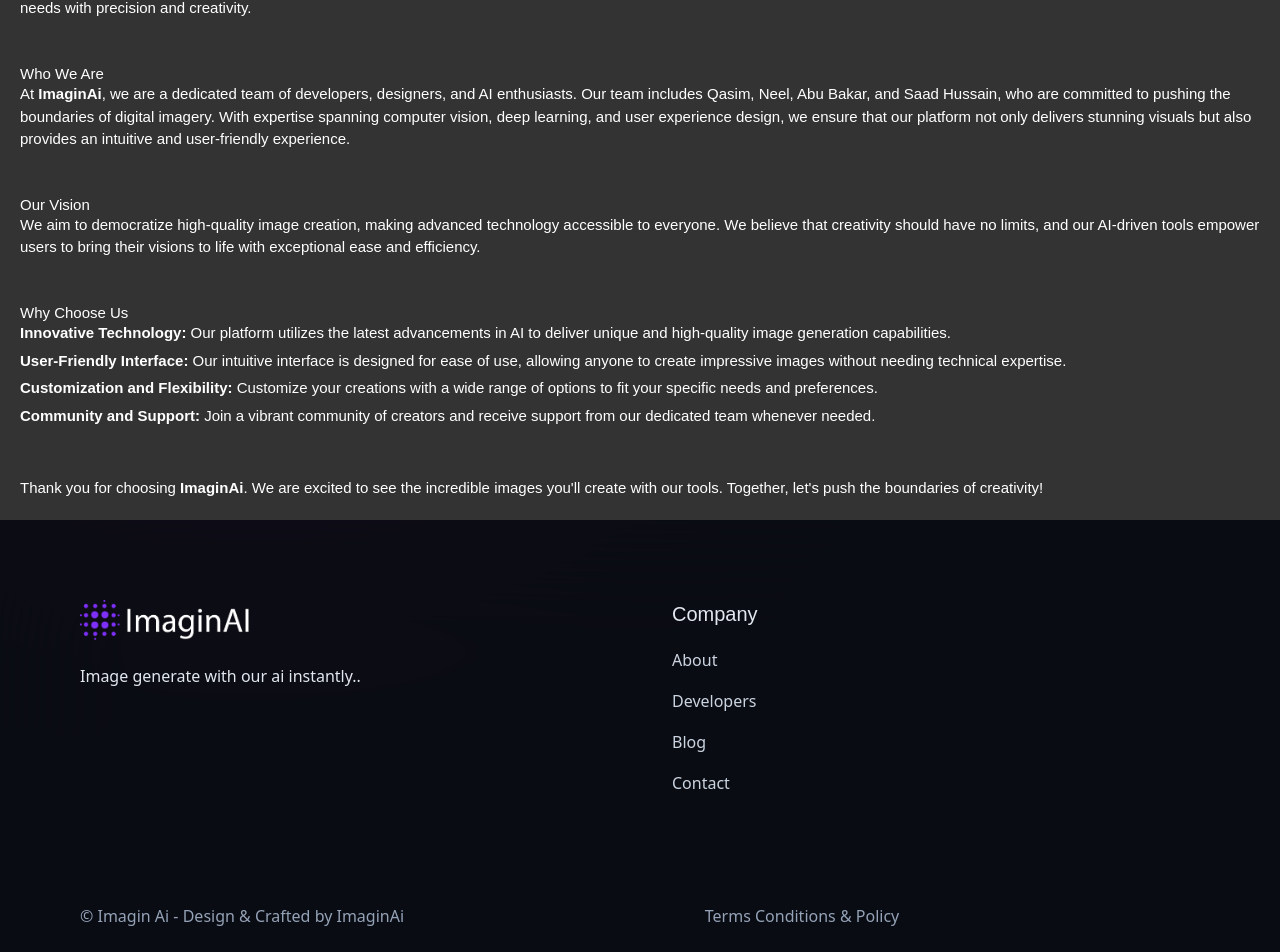
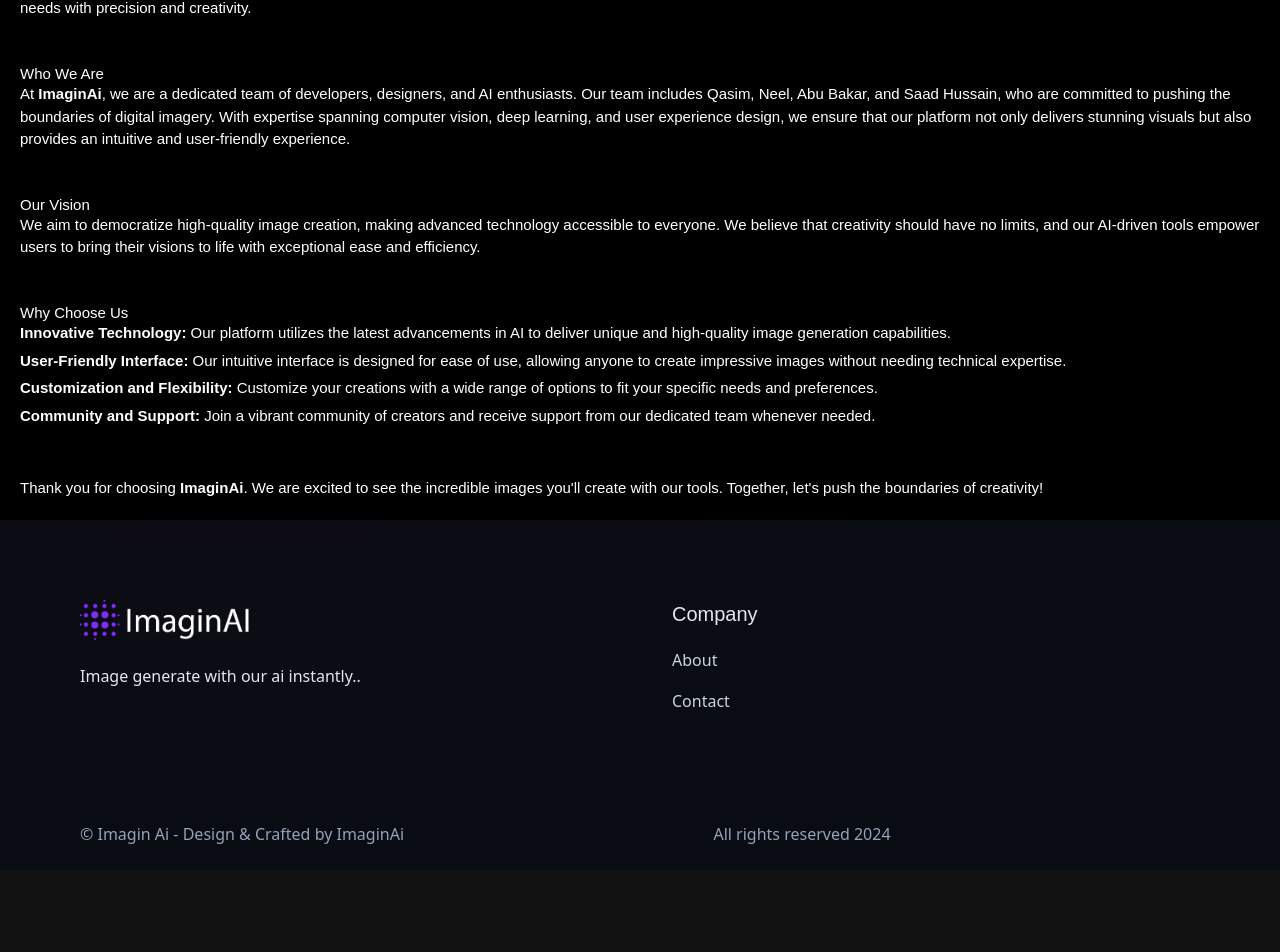
Before and after one commit to NeelRamnani/app_dashboard, a React (Vite) app: page /aboutus in a window 1280 px wide. Shown: the part 221-1173 px from the top of the page. After the commit the page ends 1091 px from the top, so only its background shows below. Built offline with nearby package versions, Linux system fonts and the light colour scheme.

Commit message:
footer changes

```diff
--- a/src/Components/HomeScreenLayout/Foot.jsx
+++ b/src/Components/HomeScreenLayout/Foot.jsx
@@ -1,6 +1,6 @@
 import React from 'react'
 import '../../assets/css/another.css'
-
+import { Link } from 'react-router-dom';
 const Foot = () => {
   return (
     <div> <footer className="bg-default-950/40 backdrop-blur-3xl">
@@ -15,16 +15,12 @@
         <ul className="flex flex-col gap-3">
           <h5 className="xl:text-xl lg:text-lg font-medium text-default-200 mb-2">Company</h5>
           <li>
-            <a href="#" className="text-base font-normal text-slate-300 hover:text-primary transition-all">About</a>
+            <Link  className="text-base font-normal text-slate-300 hover:text-primary transition-all" to="/Aboutus">About</Link>
           </li>
+
+
           <li>
-            <a href="=" className="text-base font-normal text-slate-300 hover:text-primary transition-all">Developers</a>
-          </li>
-          <li>
-            <a href="="className="text-base font-normal text-slate-300 hover:text-primary transition-all">Blog</a>
-          </li>
-          <li>
-            <a href="=" className="text-base font-normal text-slate-300 hover:text-primary transition-all">Contact</a>
+            <Link  href="=" className="text-base font-normal text-slate-300 hover:text-primary transition-all" to="/Contact">Contact</Link>
           </li>
         </ul>
       </div>
@@ -37,7 +33,7 @@
         © Imagin Ai - <a href="#">Design &amp; Crafted <i data-lucide="heart" className="inline h-4 w-4 text-red-500 fill-red-500" /> by ImaginAi</a>
       </p>
       <p className="text-base font-medium text-default-400">
-        <a href="#">Terms Conditions &amp; Policy</a>
+        <a href="#">All rights reserved  2024</a>
       </p>
     </div>{/* Flex End */}
   </div>{/* Container End */}
--- a/src/Pages/AboutUs.jsx
+++ b/src/Pages/AboutUs.jsx
@@ -5,7 +5,7 @@
 
   return (
 
-    <div style={{ ...textStyle, padding: '20px', backgroundColor: '#333', fontFamily: 'Arial, sans-serif' }}>
+    <div style={{ ...textStyle, padding: '20px', backgroundColor: 'black', fontFamily: 'Arial, sans-serif' }}>
       <h1 style={textStyle}>About Us</h1>
       <br></br><br></br><br></br><br></br> <br></br><br></br>
       <p style={textStyle}>
```
